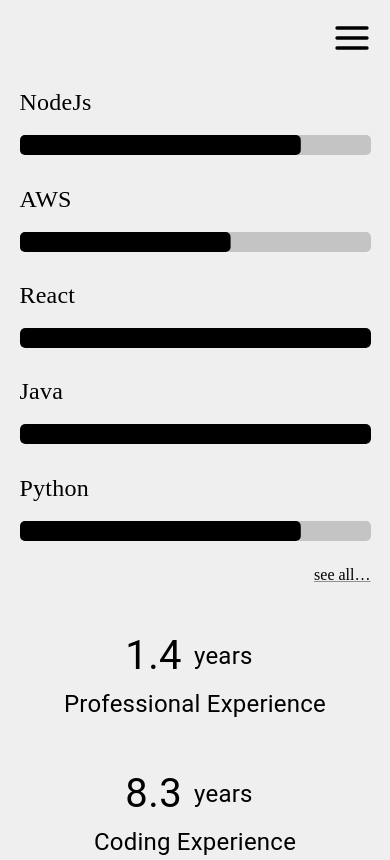
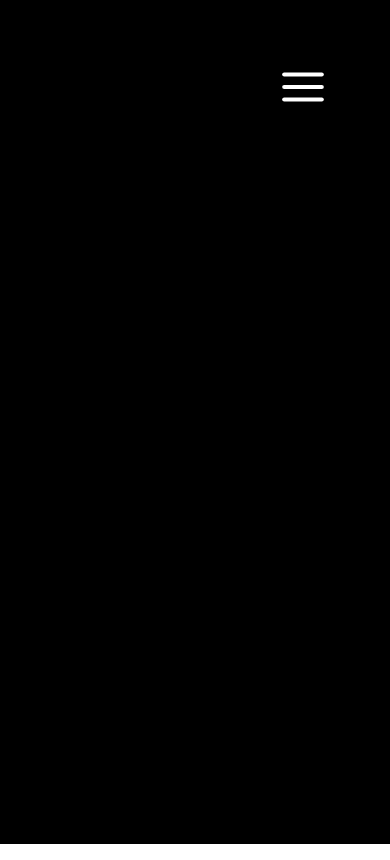
Before and after one commit to Treborium/robert-fuchs-codes, a Next.js app: page /experience in a window 390 px wide. Built offline with nearby package versions, Linux system fonts and the light colour scheme; a web font is replaced by a local one.

Commit message:
configure Navigation and Layout

```diff
--- /dev/null
+++ b/components/Layout.tsx
@@ -0,0 +1,28 @@
+import { Container, Grid } from '@mui/material';
+
+import Navigation from './Navigation';
+import { theme } from './Theme';
+
+interface Props {}
+
+export const Layout: React.FC<Props> = ({ children }) => {
+  return (
+    <>
+      <Navigation />
+      <Container disableGutters maxWidth={false} sx={styles.container}>
+        {children}
+      </Container>
+    </>
+  );
+};
+
+const styles = {
+  container: {
+    height: '100vh',
+    width: '100vw',
+    backgroundColor: theme.backgroundColor,
+    fontFamily: theme.fontFamilySerif,
+    padding: 0,
+    margin: 0,
+  }
+} as const;
--- a/components/Navigation.tsx
+++ b/components/Navigation.tsx
@@ -1,68 +1,55 @@
 import React from 'react';
-import { Box, Link, Typography } from '@mui/material';
+import { Box, Button, IconButton, Link, Menu, MenuItem, Typography } from '@mui/material';
 
 import { theme } from './Theme';
+import { Menu as MenuIcon } from 'react-feather';
 
-export enum NavigationPages {
-  Home = 'home',
-  Experience = 'experience',
-  Projects = 'projects',
-}
 
-interface Props {
-  currentPage: NavigationPages;
-}
-
-export default function Navigation({ currentPage }: Props) {
-  const linkProps = {
-    color: theme.fontColor,
+export default function Navigation() {
+  const [anchorEl, setAnchorEl] = React.useState(null);
+  const open = Boolean(anchorEl);
+  const handleClick = (event) => {
+    setAnchorEl(event.currentTarget);
+  };
+  const handleClose = () => {
+    setAnchorEl(null);
   };
 
-  const highlightIfCurrent = (page: NavigationPages) => {
-    if (page === currentPage) {
-      return { ...styles.text, ...styles.highlighted };
-    }
-    return styles.text;
-  }
-
   return (
-    <Box sx={styles.container}>
-      <Link href='/home' sx={highlightIfCurrent(NavigationPages.Home)} {...linkProps}>
-        { NavigationPages.Home }
-      </Link>
-      <Typography sx={styles.divider}>|</Typography>
-      <Link href='/experience' sx={highlightIfCurrent(NavigationPages.Experience)} {...linkProps}>
-        { NavigationPages.Experience }
-      </Link>
-      <Typography sx={styles.divider}>|</Typography>
-      <Link href='/projects' sx={highlightIfCurrent(NavigationPages.Projects)} {...linkProps}>
-        { NavigationPages.Projects }
-      </Link>
-    </Box>
+    <div>
+      <IconButton
+        id="basic-button"
+        aria-controls={open ? 'basic-menu' : undefined}
+        aria-haspopup="true"
+        aria-expanded={open ? 'true' : undefined}
+        onClick={handleClick}
+        sx={styles.menu}
+        size='large'
+      >
+        <MenuIcon size='50px'/>
+      </IconButton>
+      <Menu
+        id="basic-menu"
+        anchorEl={anchorEl}
+        open={open}
+        onClose={handleClose}
+        MenuListProps={{
+          'aria-labelledby': 'basic-button',
+        }}
+      >
+        <MenuItem onClick={handleClose} href='/home'>Home</MenuItem>
+        <MenuItem onClick={handleClose} href='/experience'>Experience</MenuItem>
+        <MenuItem onClick={handleClose} href='/contact'>Contact</MenuItem>
+      </Menu>
+    </div>
   );
 }
 
 const styles = {
-  container: {
-    display: 'flex',
-    position: 'fixed',
-    top: '35px',
-    left: '45px',
-    border: 'none',
-    fontFamily: theme.fontFamilySans,
-  },
-  divider: {
-    margin: '0px 10px',
-    fontSize: '1.5rem',
-  },
-  text: {
-    textTransform: 'uppercase',
-    letterSpacing: '0.1rem',
-    color: '#000000',
-    fontSize: '1.5rem',
-    fontWeight: 300,
-  },
-  highlighted: {
-    fontWeight: 500,
+  menu: {
+    position: 'absolute',
+    right: '50px',
+    top: '50px',
+    color: theme.fontColor,
   }
 } as const;
--- a/components/Theme.ts
+++ b/components/Theme.ts
@@ -1,6 +1,6 @@
 export const theme = {
-  fontColor: '#000000',
-  backgroundColor: '#EFEFEF',
+  fontColor: '#FFFFFF',
+  backgroundColor: '#000000',
   fontFamilySans: 'Noto Sans Ogham, sans-serif',
   fontFamilySerif: 'Noto Serif JP, serif',
 };
--- a/pages/_app.tsx
+++ b/pages/_app.tsx
@@ -1,6 +1,7 @@
 import React from 'react';
 import Head from 'next/head';
 import '../styles.css';
+import { Layout } from '../components/Layout';
 
 // This default export is required in a new `pages/_app.js` file.
 export default function MyApp({ Component, pageProps }) {
@@ -21,7 +22,9 @@ export default function MyApp({ Component, pageProps }) {
         />
         <title>Robert Fuchs</title>
       </Head>
-      <Component {...pageProps} />
+      <Layout>
+        <Component {...pageProps} />
+      </Layout>
     </>
   );
 }
--- /dev/null
+++ b/pages/contact/index.tsx
@@ -0,0 +1,6 @@
+import { Typography } from '@mui/material';
+import React from 'react';
+
+export default function Contact() {
+  return <Typography>Contact</Typography>
+}
--- a/pages/experience/index.tsx
+++ b/pages/experience/index.tsx
@@ -1,14 +1,8 @@
 import React from 'react';
 
-import Page from '../../components/Page';
-import DesktopExperience from '../../views/desktop/DesktopExperience';
-import MobileExperience from '../../views/mobile/MobileExperience';
-import { useMediaQuery } from '../../hooks/useMediaQuery';
+import { Typography } from '@mui/material';
 
 export default function Experience() {
-  const isDesktop = useMediaQuery();
 
-  return <Page>
-    {isDesktop ? <DesktopExperience /> : <MobileExperience />}
-  </Page>;
+  return <Typography>Experience</Typography>
 }
```
Also changed, not shown: pages/home/index.tsx (+2 -6 lines), pages/projects/index.tsx (deleted, +0 -11 lines).
